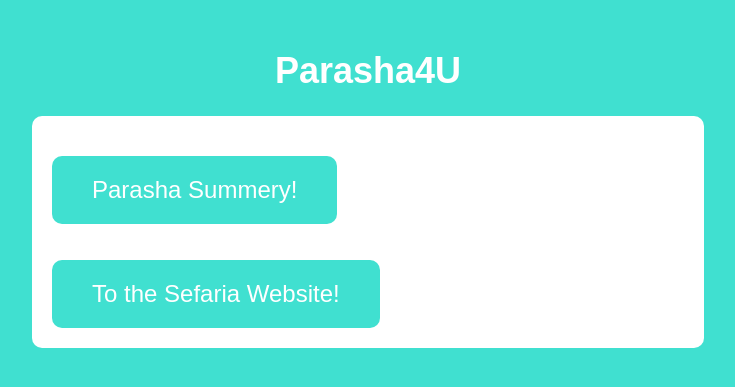
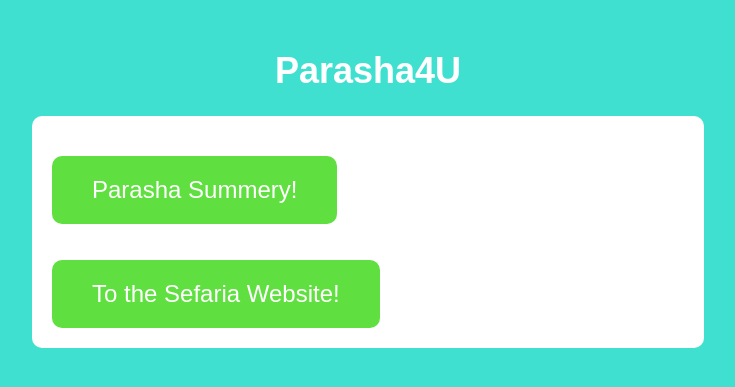
Before and after one commit to hananel99/CloudSchool-py-app, a Flask app: page / in a window 1280 px wide. Shown: the top 387 px of the page, without its empty margins (272-1007 px from the left). Run offline with Flask 3, Linux system fonts and the light colour scheme; parts of the project's set-up code (start-up, migrations or seed data) failed here and were passed over.

Commit message:
changed background color

```diff
--- a/templates/index.html
+++ b/templates/index.html
@@ -39,7 +39,7 @@
         margin-bottom: 20px;
       }
       button {
-        background-color: turquoise;
+        background-color: rgb(96, 224, 64);
         color: white;
         padding: 20px 40px;
         border: none;
```
